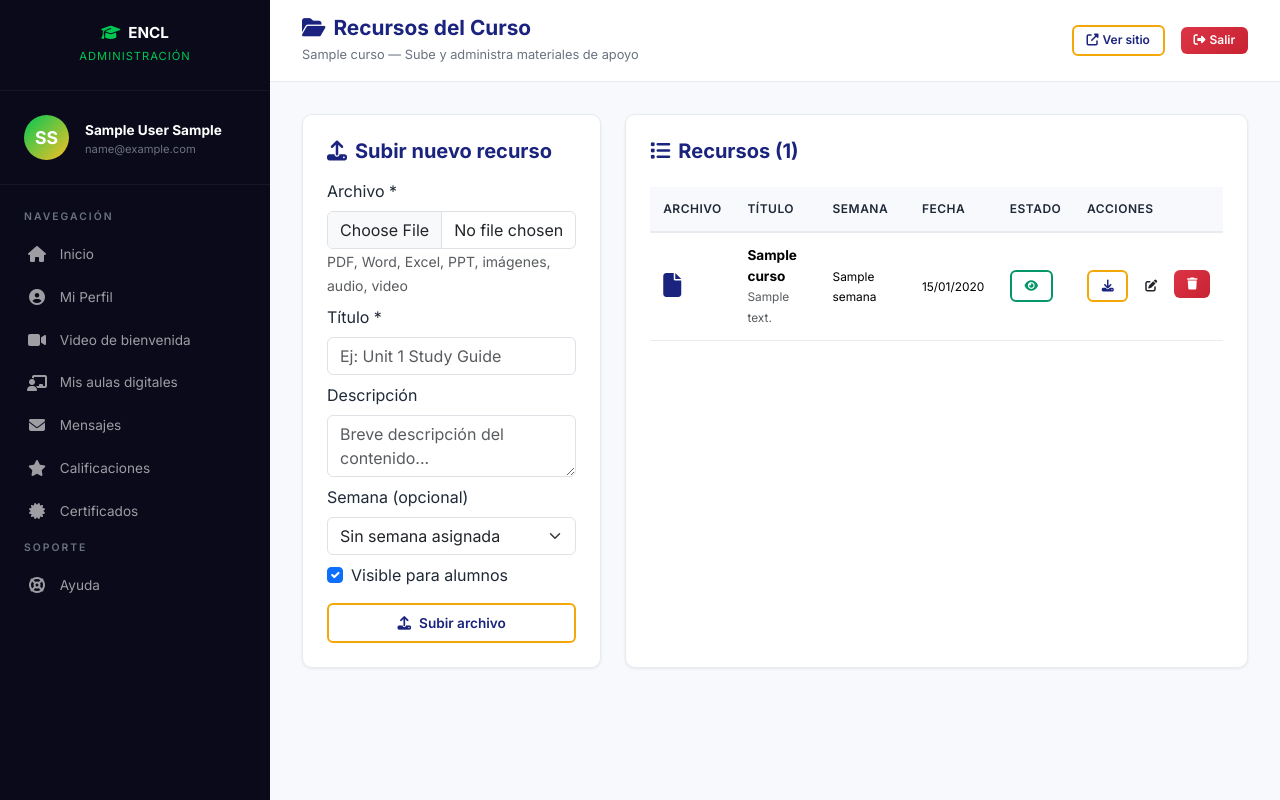
After one commit to jor231974/encl-plataforma, a Flask app: page /instructor/recursos/1 in a window 1280 px wide. The commit adds this page. Run offline with Flask 3, Linux system fonts and the light colour scheme; a user stored in the database is signed in; tables that the repository leaves empty hold one stand-in row (values such as "Sample post").

Commit message:
feat: modulo RecursosCurso completo con CRUD para instructores y visibilidad para alumnos

```diff
--- a/app.py
+++ b/app.py
@@ -4,6 +4,7 @@ from flask import (Flask, render_template, redirect, url_for, request,
 from flask_login import (LoginManager, login_user, logout_user,
                          login_required, current_user)
 from werkzeug.security import generate_password_hash, check_password_hash
+from werkzeug.utils import secure_filename
 from datetime import datetime, timedelta
 import json
 import logging
@@ -364,10 +365,11 @@ def alumno_aula(curso_id):
     tiene_video = curso.instructor and curso.instructor.video_bienvenida
     semanas = CursoSemana.query.filter_by(curso_id=curso.id, activo=True).order_by(CursoSemana.orden).all()
     progreso_semanas = {p.semana_id: p for p in ProgresoSemana.query.filter_by(alumno_id=current_user.id).join(CursoSemana).filter(CursoSemana.curso_id == curso.id).all()}
+    recursos = RecursoCurso.query.filter_by(curso_id=curso.id, visible=True, activo=True).order_by(RecursoCurso.fecha_publicacion.desc()).all()
     return render_template('alumno/aula.html', inscripcion=inscripcion, curso=curso,
                          clases=clases, examenes=examenes, materiales=materiales,
                          tiene_video=tiene_video, semanas=semanas,
-                         progreso_semanas=progreso_semanas, **get_theme_config())
+                         progreso_semanas=progreso_semanas, recursos=recursos, **get_theme_config())
 
 @app.route('/alumno/aula/<int:curso_id>/marcar-video-visto', methods=['POST'])
 @login_required
@@ -1003,6 +1005,126 @@ def instructor_crear_enlace():
     db.session.commit()
     flash('Enlace agregado', 'success')
     return redirect(url_for('instructor_curso_detalle', curso_id=enlace.curso_id))
+
+# ==================== RECURSOS DEL CURSO ====================
+
+@app.route('/instructor/recursos/<int:curso_id>')
+@login_required
+@instructor_required
+def instructor_recursos(curso_id):
+    curso = Curso.query.get_or_404(curso_id)
+    if curso.instructor_id != current_user.id and current_user.role not in ('admin', 'superadmin'):
+        flash('Acceso no autorizado', 'error')
+        return redirect(url_for('instructor_dashboard'))
+    recursos = RecursoCurso.query.filter_by(curso_id=curso_id, activo=True).order_by(RecursoCurso.fecha_publicacion.desc()).all()
+    semanas = CursoSemana.query.filter_by(curso_id=curso_id, activo=True).order_by(CursoSemana.orden).all()
+    return render_template('instructor/recursos.html', curso=curso, recursos=recursos, semanas=semanas, **get_theme_config())
+
+@app.route('/instructor/recursos/subir', methods=['POST'])
+@login_required
+@instructor_required
+def instructor_subir_recurso():
+    curso_id = request.form.get('curso_id', type=int)
+    curso = Curso.query.get_or_404(curso_id)
+    if curso.instructor_id != current_user.id and current_user.role not in ('admin', 'superadmin'):
+        flash('Acceso no autorizado', 'error')
+        return redirect(url_for('instructor_dashboard'))
+    archivo = request.files.get('archivo')
+    if not archivo or archivo.filename == '':
+        flash('Selecciona un archivo', 'error')
+        return redirect(url_for('instructor_recursos', curso_id=curso_id))
+    filename = secure_filename(archivo.filename)
+    ext = filename.rsplit('.', 1)[-1].lower() if '.' in filename else ''
+    tipo_map = {
+        'pdf': 'pdf', 'doc': 'word', 'docx': 'word', 'ppt': 'presentation', 'pptx': 'presentation',
+        'xls': 'excel', 'xlsx': 'excel', 'png': 'image', 'jpg': 'image', 'jpeg': 'image',
+        'gif': 'image', 'svg': 'image', 'webp': 'image', 'bmp': 'image',
+        'mp3': 'audio', 'wav': 'audio', 'ogg': 'audio',
+        'mp4': 'video', 'webm': 'video', 'avi': 'video', 'mov': 'video',
+        'zip': 'archive', 'rar': 'archive',
+    }
+    tipo = tipo_map.get(ext, 'other')
+    upload_folder = app.config.get('UPLOAD_FOLDER', os.path.join(os.path.dirname(__file__), 'static', 'uploads'))
+    if not os.path.exists(upload_folder):
+        os.makedirs(upload_folder)
+    nombre_unico = f'curso_{curso_id}_{int(datetime.utcnow().timestamp())}_{filename}'
+    ruta = os.path.join(upload_folder, nombre_unico)
+    archivo.save(ruta)
+    recurso = RecursoCurso(
+        curso_id=curso_id, titulo=request.form.get('titulo', filename),
+        descripcion=request.form.get('descripcion', ''),
+        archivo_url=nombre_unico, tipo_archivo=tipo,
+        semana_id=request.form.get('semana_id', type=int) or None,
+        visible=request.form.get('visible', '1') == '1'
+    )
+    db.session.add(recurso)
+    db.session.commit()
+    flash(f'Recurso "{recurso.titulo}" subido correctamente', 'success')
+    return redirect(url_for('instructor_recursos', curso_id=curso_id))
+
+@app.route('/instructor/recursos/editar/<int:recurso_id>', methods=['POST'])
+@login_required
+@instructor_required
+def instructor_editar_recurso(recurso_id):
+    recurso = RecursoCurso.query.get_or_404(recurso_id)
+    if recurso.curso.instructor_id != current_user.id and current_user.role not in ('admin', 'superadmin'):
+        flash('Acceso no autorizado', 'error')
+        return redirect(url_for('instructor_dashboard'))
+    recurso.titulo = request.form.get('titulo', recurso.titulo)
+    recurso.descripcion = request.form.get('descripcion', recurso.descripcion or '')
+    recurso.semana_id = request.form.get('semana_id', type=int) or None
+    recurso.visible = request.form.get('visible', '1') == '1'
+    archivo = request.files.get('archivo')
+    if archivo and archivo.filename:
+        filename = secure_filename(archivo.filename)
+        upload_folder = app.config.get('UPLOAD_FOLDER', os.path.join(os.path.dirname(__file__), 'static', 'uploads'))
+        nombre_unico = f'curso_{recurso.curso_id}_{int(datetime.utcnow().timestamp())}_{filename}'
+        ruta = os.path.join(upload_folder, nombre_unico)
+        archivo.save(ruta)
+        # Eliminar archivo anterior
+        if recurso.archivo_url:
+            ruta_vieja = os.path.join(upload_folder, recurso.archivo_url)
+            if os.path.exists(ruta_vieja):
+                try:
+                    os.remove(ruta_vieja)
+                except OSError:
+                    pass
+        recurso.archivo_url = nombre_unico
+        ext = filename.rsplit('.', 1)[-1].lower() if '.' in filename else ''
+        tipo_map = {'pdf': 'pdf', 'doc': 'word', 'docx': 'word', 'ppt': 'presentation', 'pptx': 'presentation',
+                    'xls': 'excel', 'xlsx': 'excel', 'png': 'image', 'jpg': 'image', 'jpeg': 'image',
+                    'gif': 'image', 'svg': 'image', 'webp': 'image', 'mp3': 'audio', 'wav': 'audio',
+                    'mp4': 'video', 'webm': 'video', 'avi': 'video', 'mov': 'video'}
+        recurso.tipo_archivo = tipo_map.get(ext, 'other')
+    db.session.commit()
+    flash('Recurso actualizado', 'success')
+    return redirect(url_for('instructor_recursos', curso_id=recurso.curso_id))
+
+@app.route('/instructor/recursos/eliminar/<int:recurso_id>', methods=['POST'])
+@login_required
+@instructor_required
+def instructor_eliminar_recurso(recurso_id):
+    recurso = RecursoCurso.query.get_or_404(recurso_id)
+    if recurso.curso.instructor_id != current_user.id and current_user.role not in ('admin', 'superadmin'):
+        flash('Acceso no autorizado', 'error')
+        return redirect(url_for('instructor_dashboard'))
+    upload_folder = app.config.get('UPLOAD_FOLDER', os.path.join(os.path.dirname(__file__), 'static', 'uploads'))
+    if recurso.archivo_url:
+        ruta = os.path.join(upload_folder, recurso.archivo_url)
+        if os.path.exists(ruta):
+            try:
+                os.remove(ruta)
+            except OSError:
+                pass
+    recurso.activo = False
+    db.session.commit()
+    flash('Recurso eliminado', 'success')
+    return redirect(url_for('instructor_recursos', curso_id=recurso.curso_id))
+
+@app.route('/uploads/<filename>')
+def uploaded_file(filename):
+    upload_folder = app.config.get('UPLOAD_FOLDER', os.path.join(os.path.dirname(__file__), 'static', 'uploads'))
+    return send_from_directory(upload_folder, filename)
 
 @app.route('/instructor/constructor/<int:curso_id>')
 @login_required
--- a/templates/instructor/curso_detalle.html
+++ b/templates/instructor/curso_detalle.html
@@ -43,6 +43,7 @@
     <li class="nav-item"><a class="nav-link" data-bs-toggle="tab" href="#horarios"><i class="far fa-calendar me-1"></i>Horarios</a></li>
     <li class="nav-item"><a class="nav-link" data-bs-toggle="tab" href="#grupos"><i class="fas fa-layer-group me-1"></i>Grupos</a></li>
     <li class="nav-item"><a class="nav-link" data-bs-toggle="tab" href="#enlaces"><i class="fas fa-link me-1"></i>Enlaces</a></li>
+    <li class="nav-item"><a class="nav-link" href="{{ url_for('instructor_recursos', curso_id=curso.id) }}"><i class="fas fa-folder-open me-1"></i>Recursos</a></li>
     <li class="nav-item"><a class="nav-link" href="{{ url_for('instructor_constructor', curso_id=curso.id) }}"><i class="fas fa-tools me-1"></i>Constructor</a></li>
 </ul>
 
--- /dev/null
+++ b/templates/instructor/recursos.html
@@ -0,0 +1,129 @@
+{% extends 'dashboard_base.html' %}
+{% block sidebar_menu %}{% include 'instructor/sidebar.html' %}{% endblock %}
+{% block page_title %}<i class="fas fa-folder-open me-2"></i>Recursos del Curso{% endblock %}
+{% block page_subtitle %}{{ curso.titulo }} — Sube y administra materiales de apoyo{% endblock %}
+
+{% block content %}
+<div class="row g-4">
+    <div class="col-lg-4">
+        <div class="dashboard-card">
+            <h5 style="font-weight:700;color:var(--primary);"><i class="fas fa-upload me-2"></i>Subir nuevo recurso</h5>
+            <form method="POST" action="{{ url_for('instructor_subir_recurso') }}" enctype="multipart/form-data" class="mt-3">
+                <input type="hidden" name="curso_id" value="{{ curso.id }}">
+                <div class="mb-2">
+                    <label class="form-label">Archivo *</label>
+                    <input type="file" class="form-control" name="archivo" required>
+                    <small class="text-muted">PDF, Word, Excel, PPT, imágenes, audio, video</small>
+                </div>
+                <div class="mb-2">
+                    <label class="form-label">Título *</label>
+                    <input type="text" class="form-control" name="titulo" required placeholder="Ej: Unit 1 Study Guide">
+                </div>
+                <div class="mb-2">
+                    <label class="form-label">Descripción</label>
+                    <textarea class="form-control" name="descripcion" rows="2" placeholder="Breve descripción del contenido..."></textarea>
+                </div>
+                <div class="mb-2">
+                    <label class="form-label">Semana (opcional)</label>
+                    <select class="form-select" name="semana_id">
+                        <option value="">Sin semana asignada</option>
+                        {% for s in semanas %}
+                        <option value="{{ s.id }}">{{ s.titulo }}</option>
+                        {% endfor %}
+                    </select>
+                </div>
+                <div class="mb-3">
+                    <div class="form-check">
+                        <input class="form-check-input" type="checkbox" name="visible" value="1" checked id="visibleCheck">
+                        <label class="form-check-label" for="visibleCheck">Visible para alumnos</label>
+                    </div>
+                </div>
+                <button type="submit" class="btn btn-encl btn-encl-primary w-100"><i class="fas fa-upload me-2"></i>Subir archivo</button>
+            </form>
+        </div>
+    </div>
+
+    <div class="col-lg-8">
+        <div class="dashboard-card">
+            <div class="d-flex justify-content-between align-items-center mb-3">
+                <h5 style="font-weight:700;color:var(--primary);"><i class="fas fa-list me-2"></i>Recursos ({{ recursos|length }})</h5>
+            </div>
+            {% if recursos %}
+            <div class="table-responsive">
+                <table class="table table-encl">
+                    <thead><tr><th>Archivo</th><th>Título</th><th>Semana</th><th>Fecha</th><th>Estado</th><th>Acciones</th></tr></thead>
+                    <tbody>
+                        {% for r in recursos %}
+                        <tr>
+                            <td style="width:40px;">
+                                {% set icon = 'fa-file-pdf' if r.tipo_archivo == 'pdf' else 'fa-file-word' if r.tipo_archivo == 'word' else 'fa-file-powerpoint' if r.tipo_archivo == 'presentation' else 'fa-file-excel' if r.tipo_archivo == 'excel' else 'fa-file-image' if r.tipo_archivo == 'image' else 'fa-file-audio' if r.tipo_archivo == 'audio' else 'fa-file-video' if r.tipo_archivo == 'video' else 'fa-file-archive' if r.tipo_archivo == 'archive' else 'fa-file' %}
+                                <i class="fas {{ icon }}" style="font-size:1.5rem;color:var(--primary);"></i>
+                            </td>
+                            <td>
+                                <strong style="font-size:0.85rem;">{{ r.titulo }}</strong>
+                                {% if r.descripcion %}<br><small class="text-muted">{{ r.descripcion[:80] }}{% if r.descripcion|length > 80 %}...{% endif %}</small>{% endif %}
+                            </td>
+                            <td><small>{{ r.semana.titulo if r.semana else 'General' }}</small></td>
+                            <td><small>{{ r.fecha_publicacion.strftime('%d/%m/%Y') if r.fecha_publicacion else '' }}</small></td>
+                            <td>
+                                <form method="POST" action="{{ url_for('instructor_editar_recurso', recurso_id=r.id) }}" style="display:inline;">
+                                    <input type="hidden" name="visible" value="{% if r.visible %}0{% else %}1{% endif %}">
+                                    <input type="hidden" name="titulo" value="{{ r.titulo }}">
+                                    <input type="hidden" name="descripcion" value="{{ r.descripcion or '' }}">
+                                    <button type="submit" class="btn btn-encl btn-encl-sm btn-encl-{{ 'success' if r.visible else 'secondary' }}" title="Cambiar visibilidad">
+                                        <i class="fas fa-{{ 'eye' if r.visible else 'eye-slash' }}"></i>
+                                    </button>
+                                </form>
+                            </td>
+                            <td>
+                                <div class="d-flex gap-1">
+                                    <a href="/uploads/{{ r.archivo_url }}" target="_blank" class="btn btn-encl btn-encl-sm btn-encl-primary" title="Descargar"><i class="fas fa-download"></i></a>
+                                    <button class="btn btn-encl btn-encl-sm btn-encl-warning" data-bs-toggle="modal" data-bs-target="#modalEditar{{ r.id }}" title="Editar"><i class="fas fa-edit"></i></button>
+                                    <form method="POST" action="{{ url_for('instructor_eliminar_recurso', recurso_id=r.id) }}" style="display:inline;" onsubmit="return confirm('¿Eliminar este recurso?');">
+                                        <button type="submit" class="btn btn-encl btn-encl-sm btn-encl-danger" title="Eliminar"><i class="fas fa-trash"></i></button>
+                                    </form>
+                                </div>
+                                <!-- Modal Editar -->
+                                <div class="modal fade modal-encl" id="modalEditar{{ r.id }}">
+                                    <div class="modal-dialog">
+                                        <form method="POST" action="{{ url_for('instructor_editar_recurso', recurso_id=r.id) }}" enctype="multipart/form-data">
+                                            <div class="modal-content">
+                                                <div class="modal-header"><h5 class="modal-title">Editar recurso</h5><button type="button" class="btn-close" data-bs-dismiss="modal"></button></div>
+                                                <div class="modal-body">
+                                                    <div class="mb-2"><label class="form-label">Reemplazar archivo (opcional)</label><input type="file" class="form-control" name="archivo"></div>
+                                                    <div class="mb-2"><label class="form-label">Título</label><input type="text" class="form-control" name="titulo" value="{{ r.titulo }}" required></div>
+                                                    <div class="mb-2"><label class="form-label">Descripción</label><textarea class="form-control" name="descripcion" rows="2">{{ r.descripcion or '' }}</textarea></div>
+                                                    <div class="mb-2"><label class="form-label">Semana</label>
+                                                        <select class="form-select" name="semana_id">
+                                                            <option value="">Sin semana</option>
+                                                            {% for s in semanas %}
+                                                            <option value="{{ s.id }}" {% if r.semana_id == s.id %}selected{% endif %}>{{ s.titulo }}</option>
+                                                            {% endfor %}
+                                                        </select>
+                                                    </div>
+                                                    <div class="form-check">
+                                                        <input class="form-check-input" type="checkbox" name="visible" value="1" {% if r.visible %}checked{% endif %} id="visibleEdit{{ r.id }}">
+                                                        <label class="form-check-label" for="visibleEdit{{ r.id }}">Visible</label>
+                                                    </div>
+                                                </div>
+                                                <div class="modal-footer"><button type="submit" class="btn btn-encl btn-encl-primary">Guardar cambios</button></div>
+                                            </div>
+                                        </form>
+                                    </div>
+                                </div>
+                            </td>
+                        </tr>
+                        {% endfor %}
+                    </tbody>
+                </table>
+            </div>
+            {% else %}
+            <div class="text-center py-5">
+                <i class="fas fa-folder-open" style="font-size:3rem;color:var(--gray-400);margin-bottom:1rem;display:block;"></i>
+                <p class="text-muted">No hay recursos. Sube el primer archivo desde el panel izquierdo.</p>
+            </div>
+            {% endif %}
+        </div>
+    </div>
+</div>
+{% endblock %}
```
Also changed, not shown: models.py (+14 -0 lines), templates/alumno/aula.html (+8 -1 lines).
